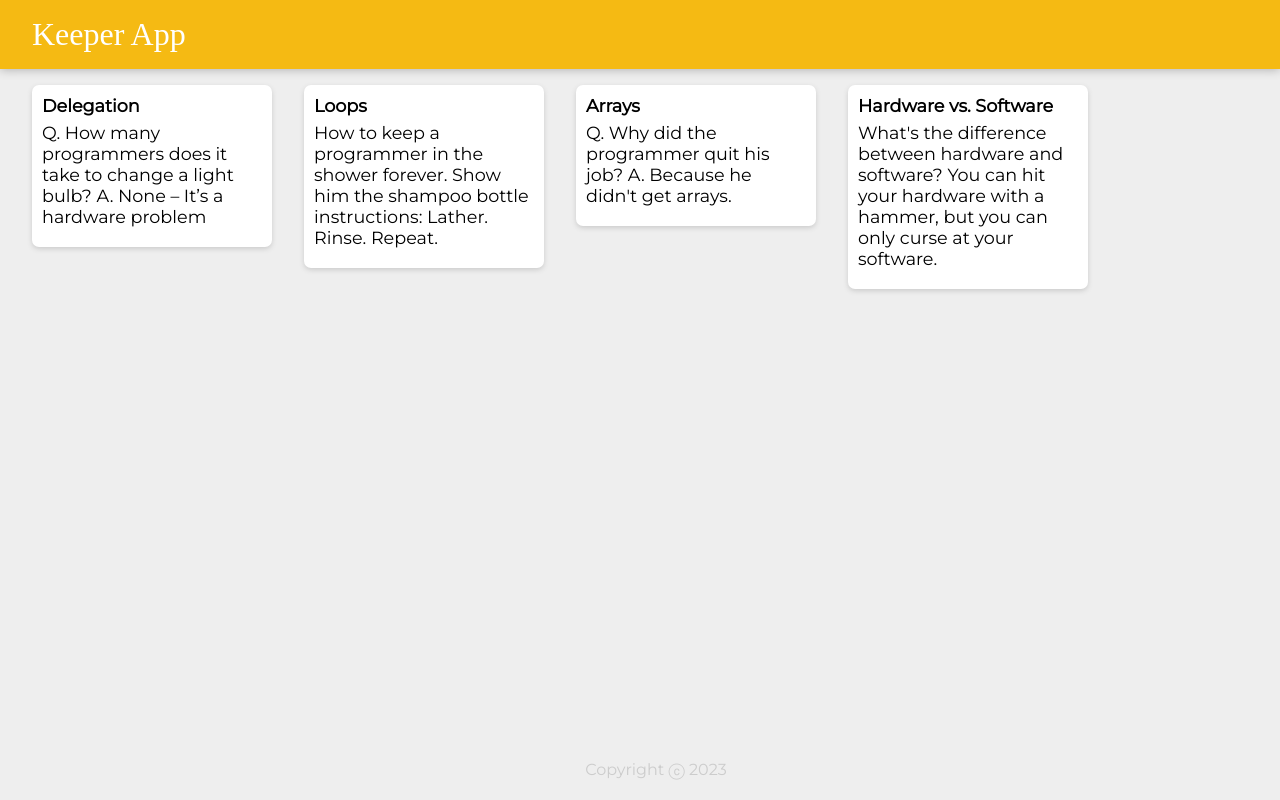
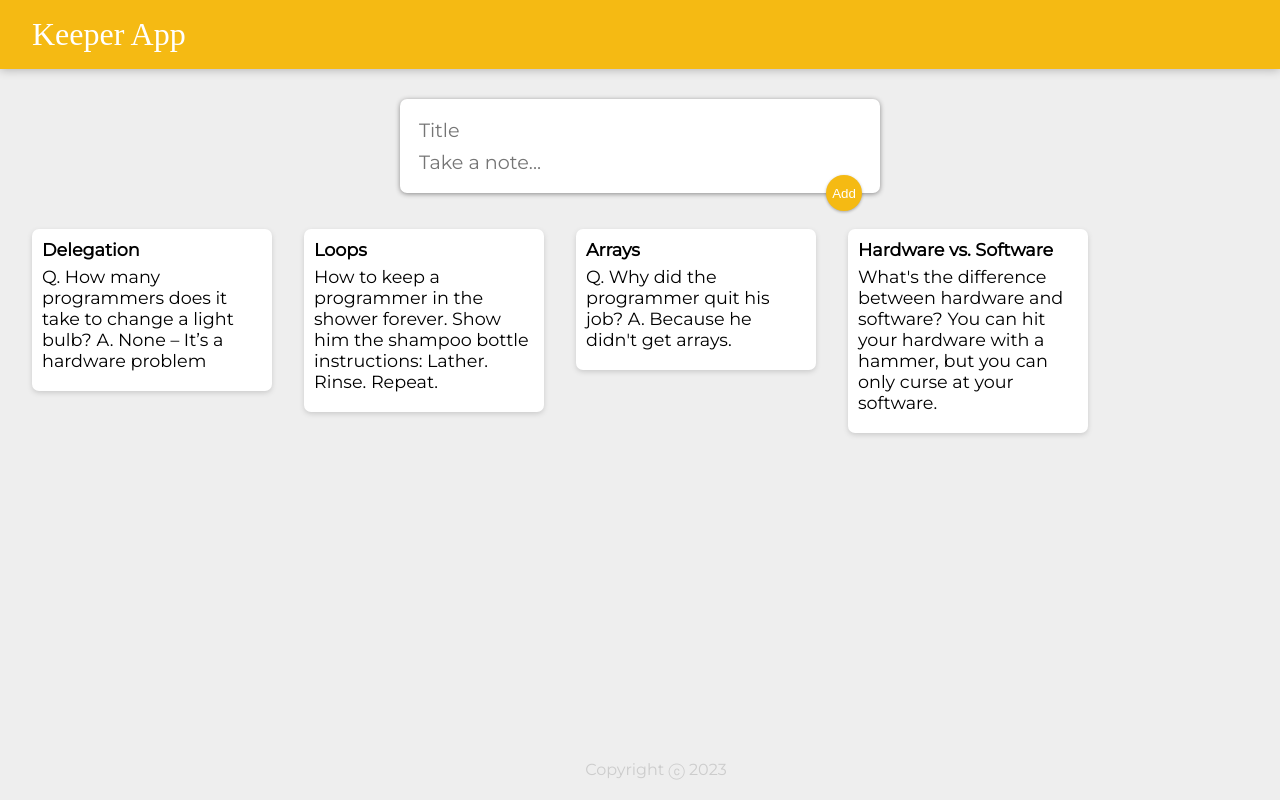
Before and after one commit to tiagoaraujosud/keeper-app, a React (Create React App) app: page / in a window 1280 px wide. Built offline with nearby package versions, Linux system fonts and the light colour scheme; a web font is replaced by a local one.

Commit message:
Create add Note Area

```diff
--- a/public/styles.css
+++ b/public/styles.css
@@ -54,3 +54,49 @@
   white-space: pre-wrap;
   word-wrap: break-word;
 }
+
+.note button {
+  position: relative;
+  float: right;
+  margin-right: 10px;
+  color: #f5ba13;
+  border: none;
+  width: 36px;
+  height: 36px;
+  cursor: pointer;
+  outline: none;
+}
+
+form {
+  position: relative;
+  width: 480px;
+  margin: 30px auto 20px auto;
+  background: #fff;
+  padding: 15px;
+  border-radius: 7px;
+  box-shadow: 0 1px 5px rgb(138, 137, 137);
+}
+form input,
+form textarea {
+  width: 100%;
+  border: none;
+  padding: 4px;
+  outline: none;
+  font-size: 1.2em;
+  font-family: inherit;
+  resize: none;
+}
+form button {
+  position: absolute;
+  right: 18px;
+  bottom: -18px;
+  background: #f5ba13;
+  color: #fff;
+  border: none;
+  border-radius: 50%;
+  width: 36px;
+  height: 36px;
+  box-shadow: 0 1px 3px rgba(0, 0, 0, 0.3);
+  cursor: pointer;
+  outline: none;
+}
--- a/src/components/App.jsx
+++ b/src/components/App.jsx
@@ -1,12 +1,14 @@
 import Header from "./Header";
 import Note from "./Note";
 import Footer from "./Footer";
+import CreateNoteArea from "./CreateNoteArea";
 import notes from "../notes";
 
 function App() {
   return (
     <div>
       <Header />
+      <CreateNoteArea />
       {notes.map(note => (
         <Note
           key={note.key}
--- /dev/null
+++ b/src/components/CreateNoteArea.jsx
@@ -0,0 +1,15 @@
+import React from "react";
+
+function CreateNoteArea() {
+    return (
+        <div>
+            <form>
+                <input name="title" placeholder="Title"/>
+                <input name="content" type="text" placeholder="Take a note..."/>
+                <button>Add</button>
+            </form>
+        </div>
+    )
+}
+
+export default CreateNoteArea;
```
Lines whose indentation alone changed are shown as unchanged.
